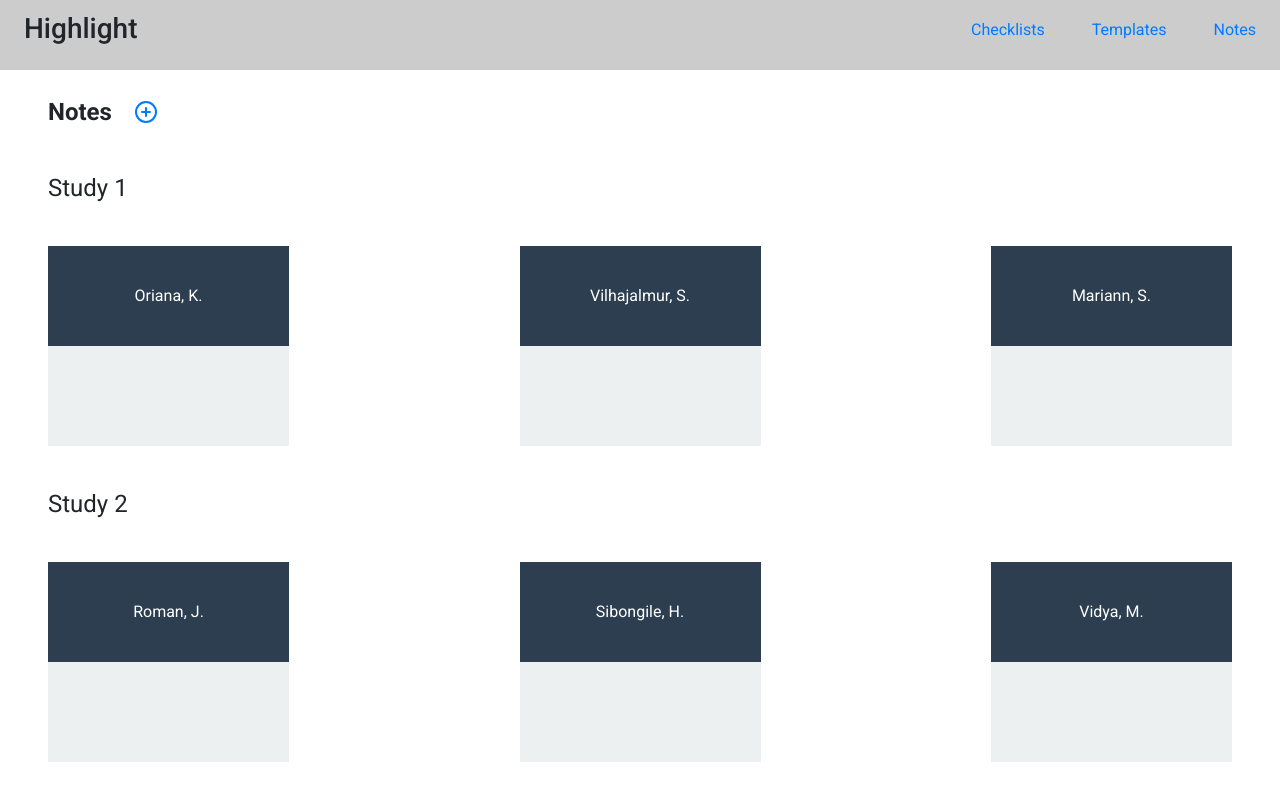
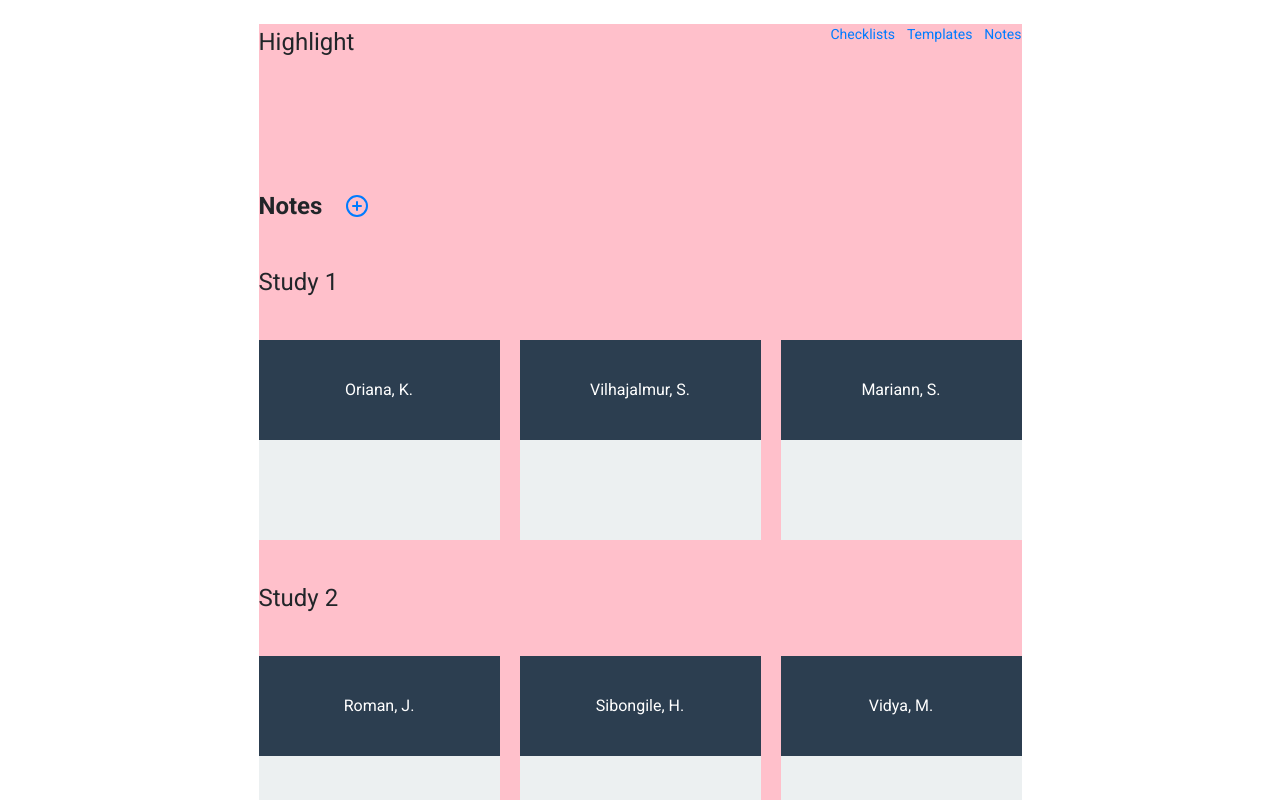
Before and after one commit to julienshim/highlight, a React (Create React App) app: page / in a window 1280 px wide. Shown: the top 800 px of the page. Built offline with nearby package versions, Linux system fonts and the light colour scheme.

Commit message:
study id / , init restyle

```diff
--- a/src/components/App.js
+++ b/src/components/App.js
@@ -55,7 +55,7 @@ const routes = [
     component: () => <AddNote />,
   },
   {
-    path: '/notes/update/:id',
+    path: '/notes/update/:studyId/:participantId',
     exact: true,
     component: () => <EditNote />,
   },
@@ -143,25 +143,26 @@ export default function App() {
   }, [checklists]);
 
   return (
+    <div
+      className="container"
+      style={{ width: '763px', padding: 0, backgroundColor: 'pink' }}
+    >
       <Router basename="/highlight">
         {/* <div style={{ display: "flex", minHeight: "100vh" }}> */}
-      <div>
+        <div style={{ margin: '24px 0' }}>
           <div
             style={{
               display: 'flex',
               justifyContent: 'space-between',
-            padding: '12px 24px',
-            backgroundColor: '#ccc',
-            // background: "var(--english-violet)",
             }}
           >
-          <h3>Highlight</h3>
+            <div className="title">Highlight</div>
             <ul
               style={{
                 display: 'flex',
-              paddingTop: '6px',
+                fontSize: '14px',
                 justifyContent: 'space-between',
-              width: '325px',
+                width: '231px',
                 listStyleType: 'none',
               }}
             >
@@ -176,10 +177,11 @@ export default function App() {
               </li>
             </ul>
           </div>
-
-        <div style={{ padding: '24px 48px' }}>
+          <div style={{ marginTop: '127px' }}>
             <NotesContext.Provider value={{ notes, dispatchNotes }}>
-            <TemplatesContext.Provider value={{ templates, dispatchTemplates }}>
+              <TemplatesContext.Provider
+                value={{ templates, dispatchTemplates }}
+              >
                 <ChecklistsContext.Provider
                   value={{ checklists, dispatchChecklists }}
                 >
@@ -199,5 +201,6 @@ export default function App() {
           </div>
         </div>
       </Router>
+    </div>
   );
 }
```
Lines whose indentation alone changed are shown as unchanged.
